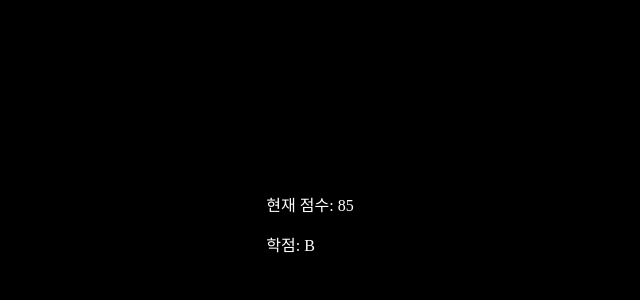
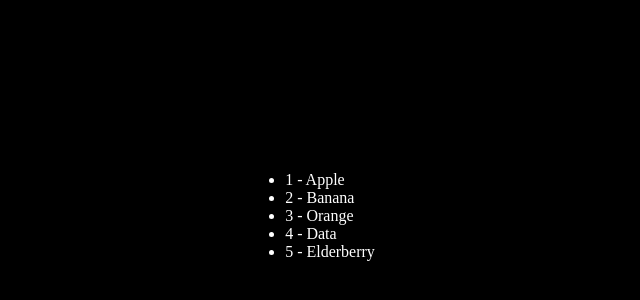
Before and after one commit to leejuyeon7852/clone-x-fronted, a Vue app: page /demo in a window 1280 px wide. Shown: the part 192-492 px from the top of the page, without its empty margins (330-970 px from the left). Built offline with nearby package versions, Linux system fonts and the light colour scheme.

Commit message:
#5 v-for

```diff
--- a/src/views/DemoPage.vue
+++ b/src/views/DemoPage.vue
@@ -1,11 +1,15 @@
 <template>
   <div>
-    <p>현재 점수: {{ score }}</p>
-    <div v-if="score >= 90">학점: A</div>
-    <div v-else-if="score >= 80">학점: B</div>
-    <div v-else-if="score >= 70">학점: C</div>
-    <div v-else-if="score >= 60">학점: D</div>
-    <div v-else>학점: F</div>
+    <ul>
+      <li v-for="(item, index) in items" :key="index">
+        <span>
+          {{ item.id }} -
+        </span>
+        <span>
+          {{ item.name }}
+        </span>
+      </li>
+    </ul>
   </div>
 </template>
 
@@ -14,7 +18,13 @@ export default {
     name: "DemoPage",
     data() {
       return {
-        score: 85,
+        items: [
+          {id:1, name:"Apple"},
+          {id:2, name:"Banana"},
+          {id:3, name:"Orange"},
+          {id:4, name:"Data"},
+          {id:5, name:"Elderberry"},
+        ]
       };
     },
 };
```
